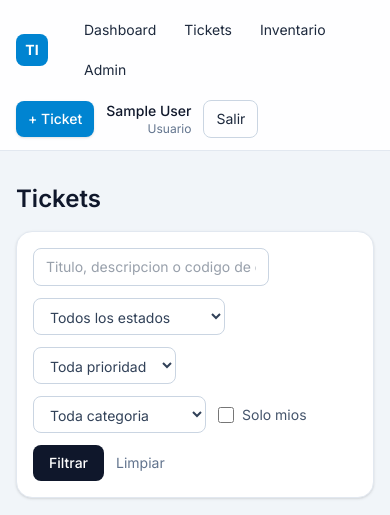
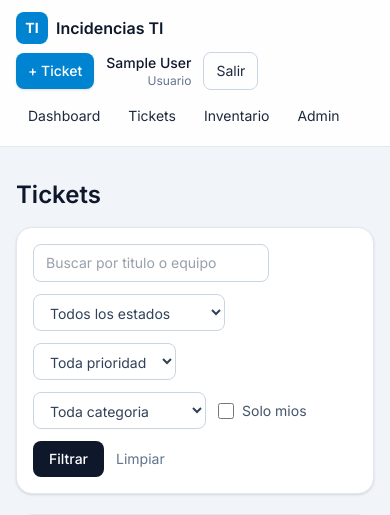
Before and after one commit to Matias-dev-cl/gestion-incidencias-ti, a Django app: page /tickets/ in a window 390 px wide. Shown: the top 515 px of the page. Run offline with Django 5.2, Linux system fonts and the light colour scheme; the visitor is signed in with stand-in values (Sample User, id 1); data that the repository does not hold is empty.

Commit message:
style: reordena la cabecera en movil y agrega la captura responsive al README

```diff
--- a/apps/tickets/forms.py
+++ b/apps/tickets/forms.py
@@ -84,4 +84,4 @@ class FiltroTicketsForm(forms.Form):
                 campo.widget.attrs["class"] = CLASES_CHECKBOX
             else:
                 campo.widget.attrs["class"] = base
-        self.fields["q"].widget.attrs["placeholder"] = "Titulo, descripcion o codigo de equipo"
+        self.fields["q"].widget.attrs["placeholder"] = "Buscar por titulo o equipo"
--- a/templates/base.html
+++ b/templates/base.html
@@ -13,17 +13,18 @@
 <body class="min-h-screen bg-slate-100 text-slate-800 antialiased">
 {% if user.is_authenticated %}
 <header class="sticky top-0 z-20 border-b border-slate-200 bg-white/90 backdrop-blur">
-  <div class="mx-auto flex max-w-6xl flex-wrap items-center gap-x-6 gap-y-3 px-4 py-3">
+  <div class="mx-auto flex max-w-6xl flex-wrap items-center justify-between gap-x-6 gap-y-2 px-4 py-3">
     <a href="{% url 'tickets:dashboard' %}" class="flex items-center gap-2 font-semibold text-slate-900">
       <span class="grid h-8 w-8 place-items-center rounded-lg bg-sky-600 text-sm font-bold text-white">TI</span>
       <span class="hidden sm:inline">Gestion de Incidencias</span>
+      <span class="sm:hidden">Incidencias TI</span>
     </a>
-    <nav class="flex flex-1 flex-wrap items-center gap-1 text-sm">
-      <a href="{% url 'tickets:dashboard' %}" class="rounded-lg px-3 py-2 hover:bg-slate-100">Dashboard</a>
-      <a href="{% url 'tickets:lista' %}" class="rounded-lg px-3 py-2 hover:bg-slate-100">Tickets</a>
-      <a href="{% url 'equipos:lista' %}" class="rounded-lg px-3 py-2 hover:bg-slate-100">{% if user.puede_gestionar_tickets %}Inventario{% else %}Mis equipos{% endif %}</a>
+    <nav class="order-last -mx-1 w-full overflow-x-auto whitespace-nowrap px-1 text-sm sm:order-none sm:mx-0 sm:w-auto sm:flex-1 sm:overflow-visible">
+      <a href="{% url 'tickets:dashboard' %}" class="inline-block rounded-lg px-3 py-2 hover:bg-slate-100">Dashboard</a>
+      <a href="{% url 'tickets:lista' %}" class="inline-block rounded-lg px-3 py-2 hover:bg-slate-100">Tickets</a>
+      <a href="{% url 'equipos:lista' %}" class="inline-block rounded-lg px-3 py-2 hover:bg-slate-100">{% if user.puede_gestionar_tickets %}Inventario{% else %}Mis equipos{% endif %}</a>
       {% if user.es_admin %}
-        <a href="/admin/" class="rounded-lg px-3 py-2 hover:bg-slate-100">Admin</a>
+        <a href="/admin/" class="inline-block rounded-lg px-3 py-2 hover:bg-slate-100">Admin</a>
       {% endif %}
     </nav>
     <div class="flex items-center gap-3 text-sm">
--- a/templates/tickets/lista.html
+++ b/templates/tickets/lista.html
@@ -21,19 +21,19 @@
     <table class="min-w-full text-sm">
       <thead class="bg-slate-50 text-left text-xs uppercase tracking-wide text-slate-500">
         <tr>
-          <th class="px-4 py-3">#</th>
-          <th class="px-4 py-3">Titulo</th>
-          <th class="px-4 py-3">Solicitante</th>
-          <th class="px-4 py-3">Equipo</th>
-          <th class="px-4 py-3">Tecnico</th>
-          <th class="px-4 py-3">
+          <th class="px-4 py-3 whitespace-nowrap">#</th>
+          <th class="px-4 py-3 whitespace-nowrap">Titulo</th>
+          <th class="px-4 py-3 whitespace-nowrap">Solicitante</th>
+          <th class="px-4 py-3 whitespace-nowrap">Equipo</th>
+          <th class="px-4 py-3 whitespace-nowrap">Tecnico</th>
+          <th class="px-4 py-3 whitespace-nowrap">
             <a href="?orden=prioridad{% if parametros %}&amp;{{ parametros }}{% endif %}"
                class="inline-flex items-center gap-1 hover:text-slate-900 {% if orden == 'prioridad' %}text-slate-900{% endif %}">
               Prioridad {% if orden == 'prioridad' %}<span aria-hidden="true">&darr;</span>{% endif %}
             </a>
           </th>
-          <th class="px-4 py-3">Estado</th>
-          <th class="px-4 py-3">
+          <th class="px-4 py-3 whitespace-nowrap">Estado</th>
+          <th class="px-4 py-3 whitespace-nowrap">
             <a href="?orden={% if orden == 'recientes' %}antiguos{% else %}recientes{% endif %}{% if parametros %}&amp;{{ parametros }}{% endif %}"
                class="inline-flex items-center gap-1 hover:text-slate-900 {% if orden != 'prioridad' %}text-slate-900{% endif %}">
               Creado {% if orden == 'recientes' %}<span aria-hidden="true">&darr;</span>{% elif orden == 'antiguos' %}<span aria-hidden="true">&uarr;</span>{% endif %}
@@ -46,11 +46,11 @@
           <tr class="hover:bg-slate-50 {% if t.prioridad == 'CRITICA' %}fila-critica{% elif t.prioridad == 'ALTA' %}fila-alta{% endif %}">
             <td class="cifras px-4 py-3 text-slate-400">{{ t.pk }}</td>
             <td class="px-4 py-3"><a href="{{ t.get_absolute_url }}" class="font-medium text-sky-700 hover:underline">{{ t.titulo }}</a></td>
-            <td class="px-4 py-3 text-slate-600">{% firstof t.solicitante.get_full_name t.solicitante.username %}</td>
-            <td class="px-4 py-3 text-slate-600">{% if t.equipo %}<a href="{{ t.equipo.get_absolute_url }}" class="hover:underline">{{ t.equipo.codigo_interno }}</a>{% else %}&mdash;{% endif %}</td>
-            <td class="px-4 py-3 text-slate-600">{% firstof t.tecnico_asignado.get_full_name t.tecnico_asignado.username "Sin asignar" %}</td>
-            <td class="px-4 py-3">{% include "partials/_prioridad.html" with prioridad=t.prioridad etiqueta=t.get_prioridad_display %}</td>
-            <td class="px-4 py-3">{% include "partials/_estado.html" with estado=t.estado etiqueta=t.get_estado_display %}</td>
+            <td class="px-4 py-3 whitespace-nowrap text-slate-600">{% firstof t.solicitante.get_full_name t.solicitante.username %}</td>
+            <td class="cifras px-4 py-3 whitespace-nowrap text-slate-600">{% if t.equipo %}<a href="{{ t.equipo.get_absolute_url }}" class="hover:underline">{{ t.equipo.codigo_interno }}</a>{% else %}&mdash;{% endif %}</td>
+            <td class="px-4 py-3 whitespace-nowrap text-slate-600">{% firstof t.tecnico_asignado.get_full_name t.tecnico_asignado.username "Sin asignar" %}</td>
+            <td class="px-4 py-3 whitespace-nowrap">{% include "partials/_prioridad.html" with prioridad=t.prioridad etiqueta=t.get_prioridad_display %}</td>
+            <td class="px-4 py-3 whitespace-nowrap">{% include "partials/_estado.html" with estado=t.estado etiqueta=t.get_estado_display %}</td>
             <td class="cifras px-4 py-3 whitespace-nowrap text-slate-500">{{ t.creado_en|date:"d/m/Y" }}</td>
           </tr>
         {% empty %}
```
Also changed, not shown: README.md, static/css/app.css, 7 other files.
